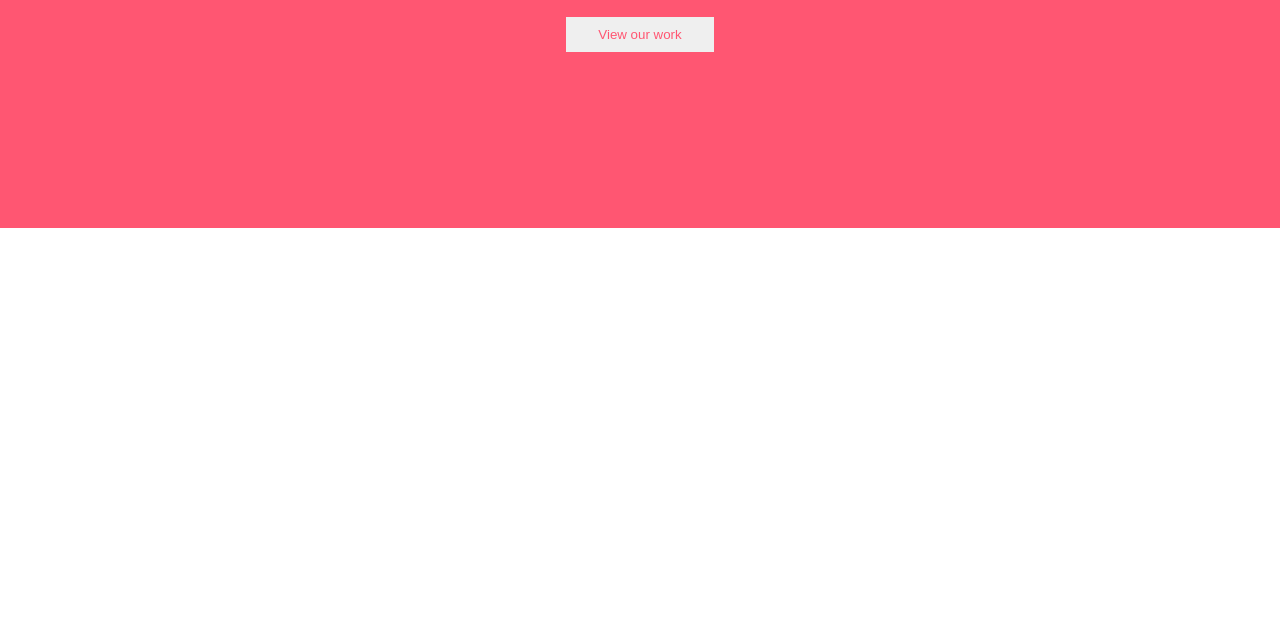
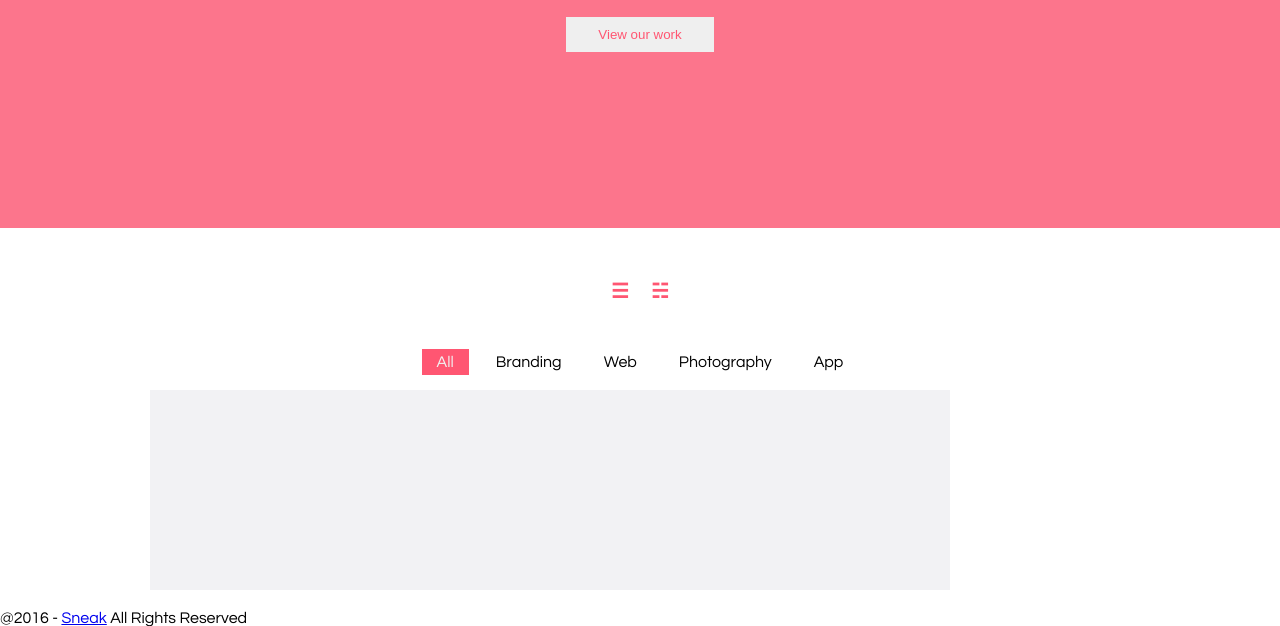
Before and after one commit to DavidZambrano226/basic-ecommerce-template, a plain HTML site: page index.html in a window 1280 px wide. Shown: the part 322-948 px from the top of the page. Before the commit the page ends 800 px from the top, so only its background shows below. Drawn offline with Linux system fonts and the light colour scheme.

Commit message:
:sparkles: title section and init products section

```diff
--- a/header.style.css
+++ b/header.style.css
@@ -2,6 +2,7 @@ body {
   font-family: Questrial;
   margin: 0;
   padding: 0;
+  height: auto;
 }
 
 /* Header style */
@@ -12,6 +13,7 @@ header {
   justify-content: space-between;
   left: 0px;
   /* position: absolute; */
+  margin: 0 40px;
   padding: 0 0 0 5px;
   top: 0px;
 }
@@ -30,7 +32,7 @@ li {
 li > a {
   color: black;
   text-decoration: none;
-  padding: 8px;
+  padding: 5px 15px 5px 15px;
 }
 li > a.active {
   background: #ff5672;
@@ -41,7 +43,7 @@ li > a.active {
 
 .carousel {
   align-items: center;
-  background: #ff5672;
+  background: #fc758c;
   color: #f2f2f2;
   display: flex;
   flex-direction: column;
@@ -75,33 +77,47 @@ li > a.active {
   text-decoration: none;
 }
 
+/* Products Section Styles */
+
+.products_section {
+  margin-top: 50px;
+}
+
+.products_section-views {
+  display: flex;
+  justify-content: center;
+  width: 100%;
+}
+.products_section-views > button {
+  background: transparent;
+  border: none;
+  color: #ff5672;
+  font-size: 20px;
+  font-weight: bold;
+  margin: 0 5px 0 5px;
+}
+.products_section-filters {
+  display: flex;
+  justify-content: center;
+  margin-top: 50px;
+  width: 100%;
+}
+
+/* Product Card */
+.cards-container {
+  display: flex;
+  flex-wrap: wrap;
+  margin: 20px 150px;
+}
+.card {
+  background-color: #f2f2f4;
+  width: 200px;
+  height: 200px;
+}
+
 /* Fonts import */
 
 @font-face {
   font-family: Questrial;
   src: url('./assets/fonts/Questrial-Regular.ttf');
 }
-
-.Magna_mundi_referren {
-  font-size: 17px;
-  font-family: "Myriad Pro";
-  color: rgb(255, 255, 255);
-  line-height: 1.333;
-  text-align: center;
-  position: absolute;
-  left: 681.844px;
-  top: 541.55px;
-  z-index: 56;
-}
-
-.EXPLORE_BEYOND_HORIZ {
-  font-size: 40px;
-  font-family: "Montserrat";
-  color: rgb(255, 255, 255);
-  font-weight: bold;
-  line-height: 1.2;
-  position: absolute;
-  left: 539.844px;
-  top: 436.677px;
-  z-index: 57;
-}
--- a/index.html
+++ b/index.html
@@ -44,6 +44,57 @@
             <button>View our work</button>
         </div>
     </div>
+    <section class="products_section">
+        <div class="products_section-views">
+            <button>
+                &#9776;
+            </button>
+            <button>
+                &#9781;
+            </button>
+        </div>
+        <div class="products_section-filters">
+            <ul class="Navigation">
+                <li>
+                    <a href="#" class="active">All</a>
+                </li>
+                <li>
+                    <a href="#">Branding</a>
+                 </li>
+                <li>
+                    <a href="#">Web</a>
+                 </li>
+                <li>
+                    <a href="#">Photography</a>
+                 </li>
+                <li>
+                    <a href="#">App</a>
+                </li>
+            </ul>
+        </div>
+
+        <div id="product_cards" class="cards-container">
+            <div class="card">
+
+            </div>
+            <div class="card">
+
+            </div>
+            <div class="card">
+
+            </div>
+            <div class="card">
+
+            </div>
+
+        </div>
+    </section>
+
+    <footer>
+        @2016 - <a href="#">Sneak</a> All Rights Reserved
+    </footer>
+
+    <!-- <script type="module" src="./products.js"></script> -->
 
 </body>
 </html>
```
Also changed, not shown: data-grid.json (added, +29 -0 lines), products.js (added, +14 -0 lines).
